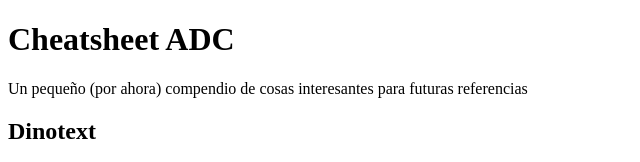
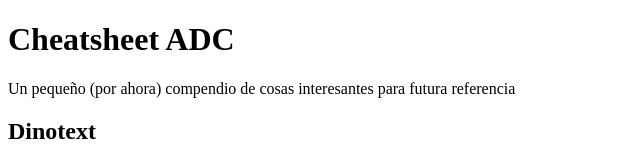
Before and after one commit to adriandomc/cheatsheet, a plain HTML site: page index.html in a window 1280 px wide. Shown: the top 162 px of the page, 0-640 px from the left. Drawn offline with Linux system fonts and the light colour scheme.

Commit message:
Fix: Change wording

```diff
--- a/index.html
+++ b/index.html
@@ -7,7 +7,7 @@
 </head>
 <body>
   <h1>Cheatsheet ADC</h1>
-  <p>Un pequeño (por ahora) compendio de cosas interesantes para futuras referencias</p>
+  <p>Un pequeño (por ahora) compendio de cosas interesantes para futura referencia</p>
   <h2>Dinotext</h2>
   <pre>
     ---
```
